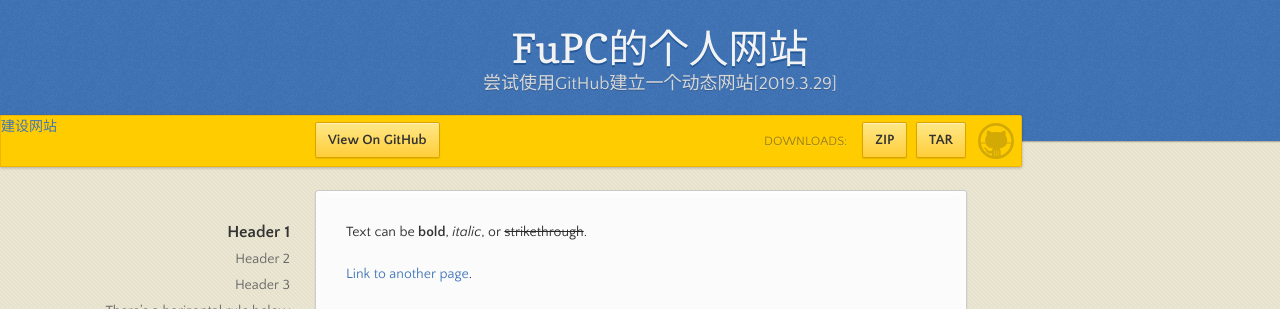
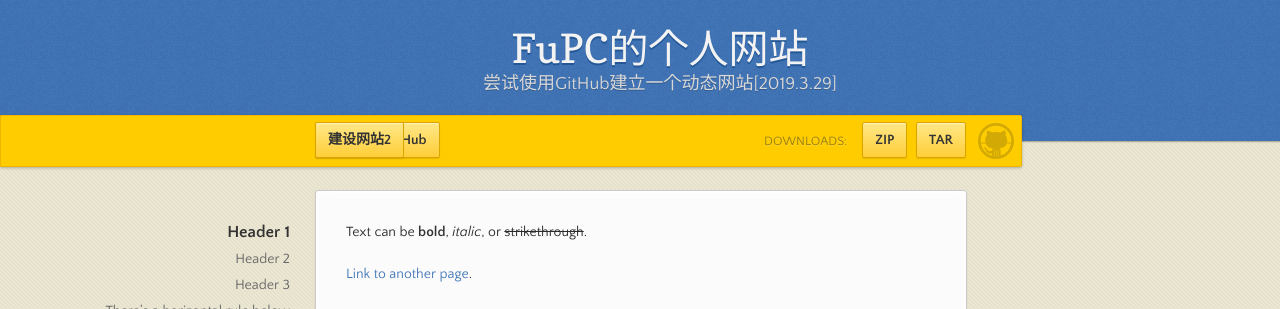
Before and after one commit to bmzk/MyWeb, a Jekyll site: the page built from index.md, in a window 1280 px wide. Shown: the top 309 px of the page. Built offline with Jekyll 4.4.1, drawn with Linux system fonts in a browser that asks for light colours.

Commit message:
Update default.html

```diff
--- a/_layouts/default.html
+++ b/_layouts/default.html
@@ -25,7 +25,7 @@
         <span id="logo"></span>
 
         <a href="{{ site.github.repository_url }}" class="button fork"><strong>View On GitHub</strong></a>
-		<a href="http://www.runoob.com/">建设网站</a>
+		<a href="http://www.runoob.com/" class="button fork" >建设网站2</a>
         {% if site.show_downloads %}
           <div class="downloads">
             <span>Downloads:</span>
```
